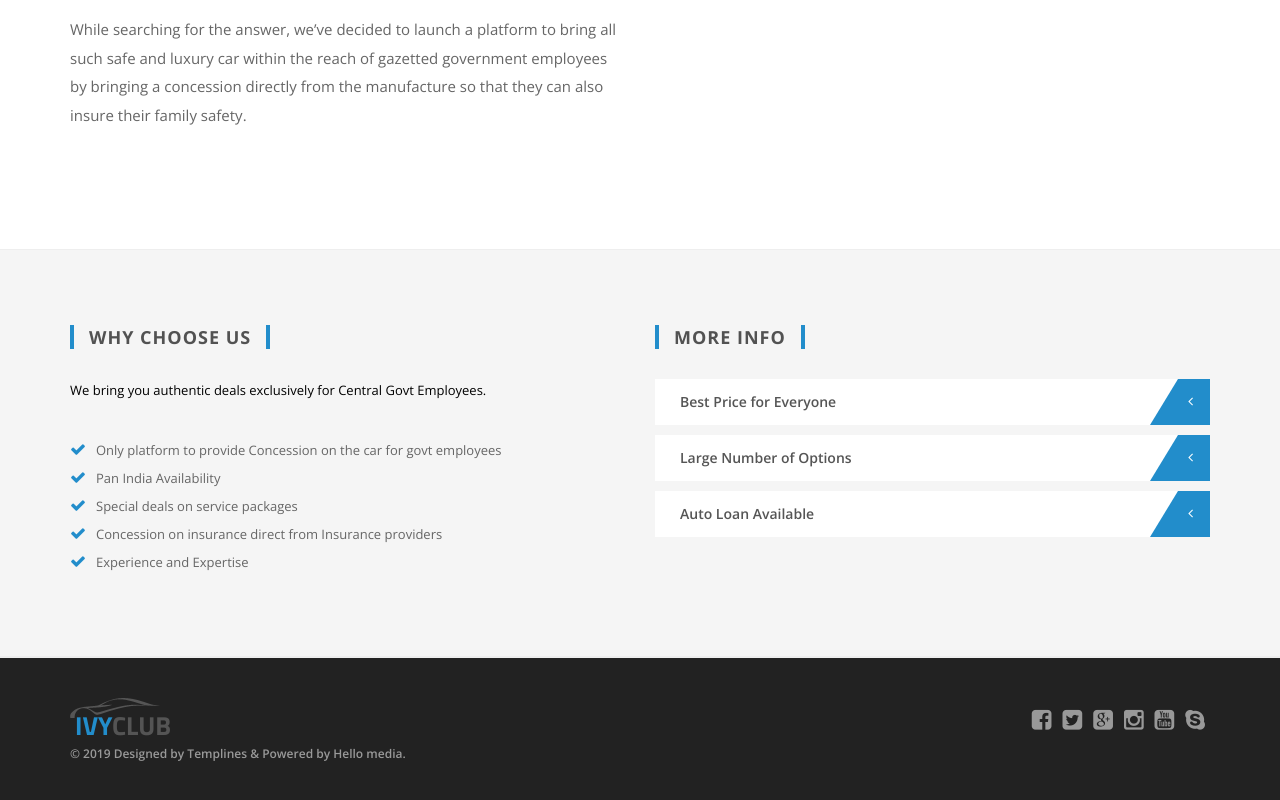
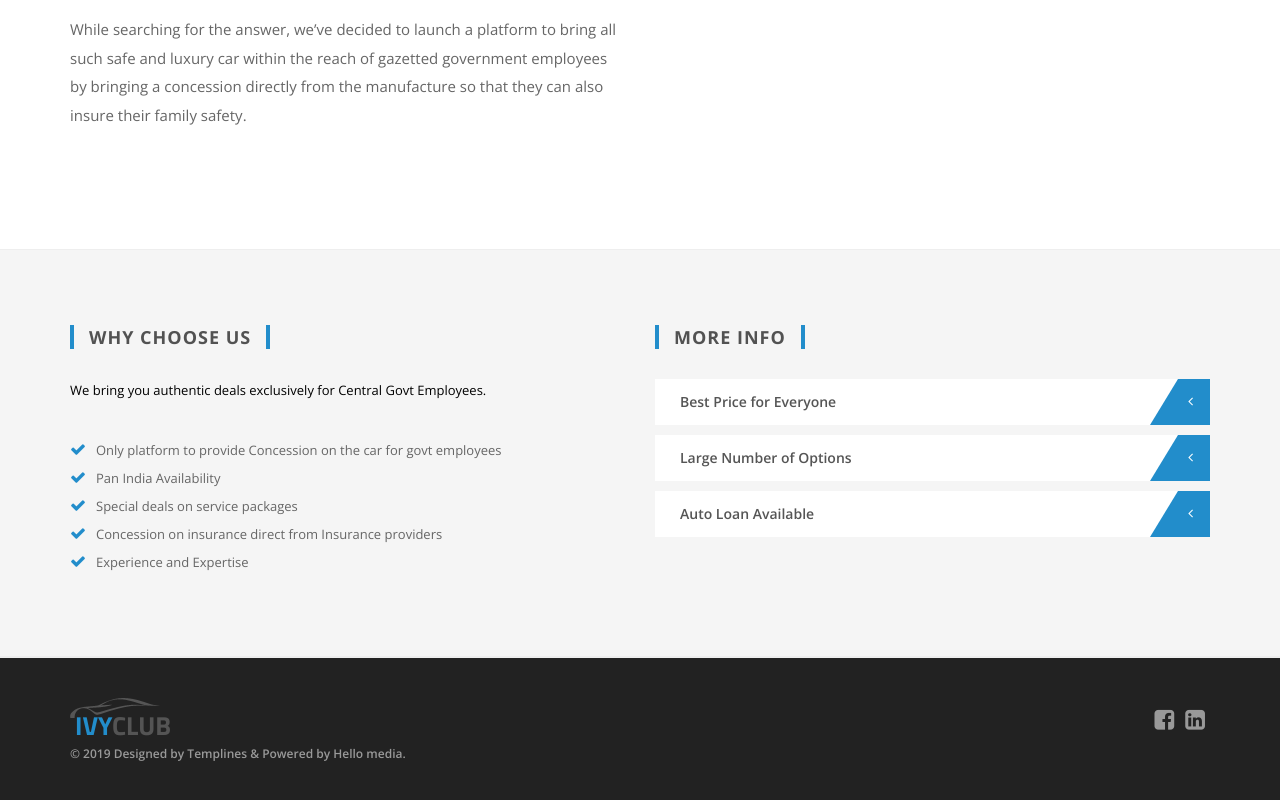
Before and after one commit to varun1308/club, a plain HTML site: page about.html in a window 1280 px wide. Shown: the part 1237-2037 px from the top of the page. Drawn offline with nearby package versions, Linux system fonts and the light colour scheme.

Commit message:
added content for social links

```diff
--- a/about.html
+++ b/about.html
@@ -246,12 +246,12 @@
 					<div class="col-xs-8">
 						<div class="b-footer__content wow fadeInRight" data-wow-delay="0.3s">
 							<div class="b-footer__content-social">
-								<a href="#"><span class="fa fa-facebook-square"></span></a>
-								<a href="#"><span class="fa fa-twitter-square"></span></a>
-								<a href="#"><span class="fa fa-google-plus-square"></span></a>
-								<a href="#"><span class="fa fa-instagram"></span></a>
-								<a href="#"><span class="fa fa-youtube-square"></span></a>
-								<a href="#"><span class="fa fa-skype"></span></a>
+								<a href="https://www.facebook.com/IvyClub-104876430887814" target="_blank"><span class="fa fa-facebook-square"></span></a>
+								<!-- <a href="#"><span class="fa fa-twitter-square"></span></a> -->
+								<!-- <a href="#"><span class="fa fa-google-plus-square"></span></a> -->
+								<!-- <a href="#"><span class="fa fa-instagram"></span></a> -->
+								<!-- <a href="#"><span class="fa fa-youtube-square"></span></a> -->
+								<a href="https://www.linkedin.com/company/ivyclub/" target="_blank"><span class="fa fa-linkedin-square"></span></a>
 							</div>
 
 						</div>
```
Also changed, not shown: compare.html (+6 -6 lines), contacts.html (+6 -6 lines), cost_calculator.html (+6 -6 lines), detail_cclass.html (+6 -6 lines), index.html (+6 -6 lines), listTable.html (+6 -6 lines), listTableTwo.html (+6 -6 lines), listingsTwo.html (+6 -6 lines), privacy.html (+6 -6 lines), team.html (+6 -6 lines), tou.html (+6 -6 lines), whatweoffer.html (+6 -6 lines), whychooseus.html (+6 -6 lines).
